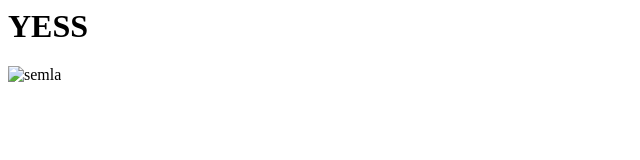
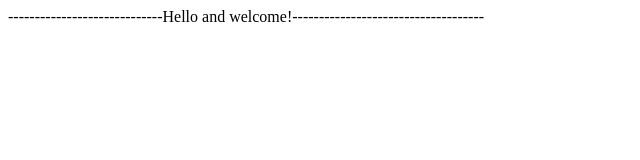
Before and after one commit to NtiElev-12/test1, a plain HTML site: page index.html in a window 1280 px wide. Shown: the whole page, without its empty margins (0-640 px from the left). Drawn offline with Linux system fonts and the light colour scheme.

Commit message:
Update index.html

```diff
--- a/index.html
+++ b/index.html
@@ -1,8 +1,11 @@
-<html>
-  <head></head>
-  <body>
-    <script src="hello.js"></script>
-    <h1> YESS </h1>
-    <img heigt=100px scr="download.jpg" alt="semla">
-  </body>
+<html lang="en">
+<head>
+    <meta charset="UTF-8">
+    <meta name="viewport" content="width=device-width, initial-scale=1.0">
+    <title>gitHub</title>
+</head>
+<body>
+    <script src="JavaScript/jScript.js"></script>
+    <p>-----------------------------Hello and welcome!------------------------------------</p>
+</body>
 </html>
```
